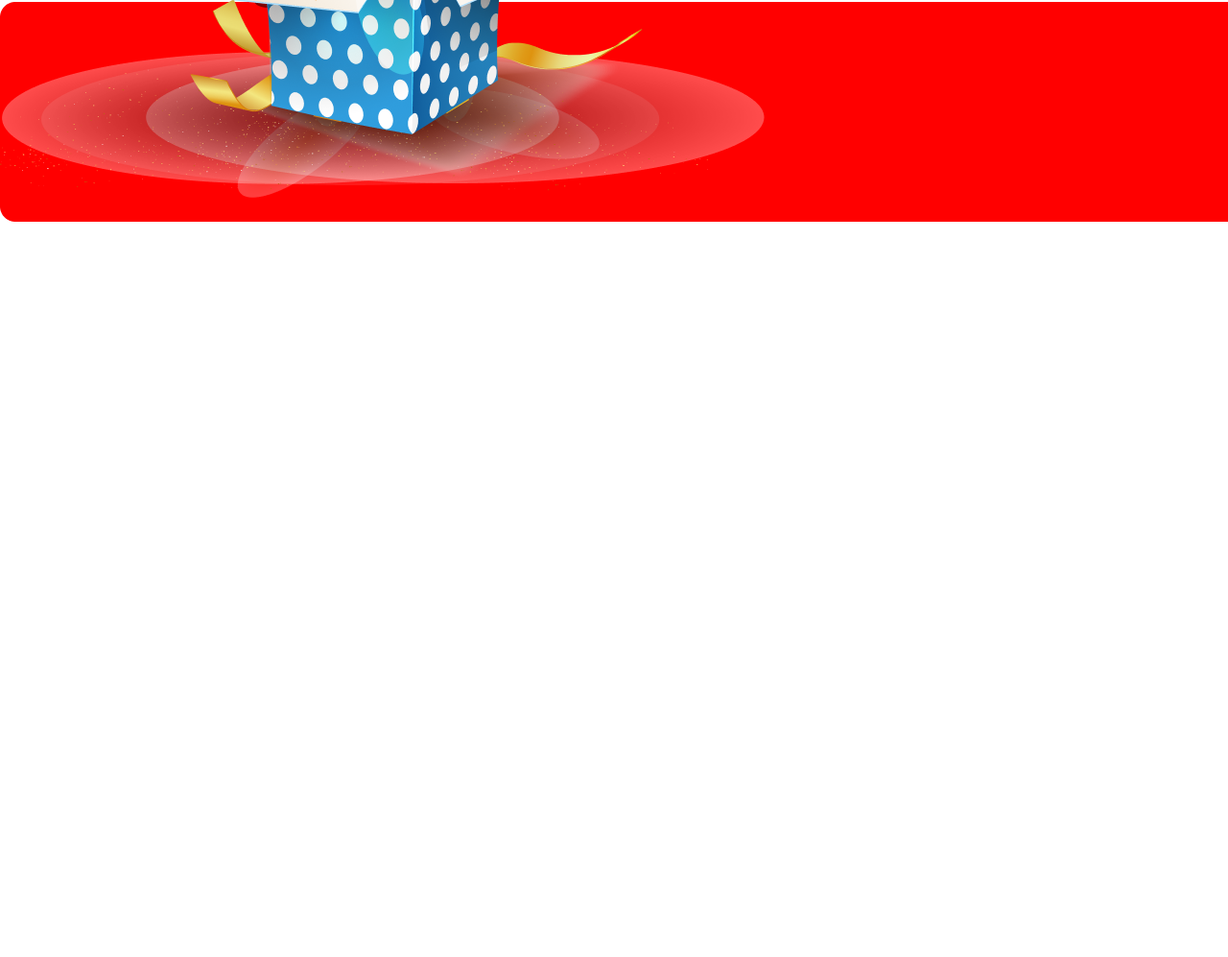
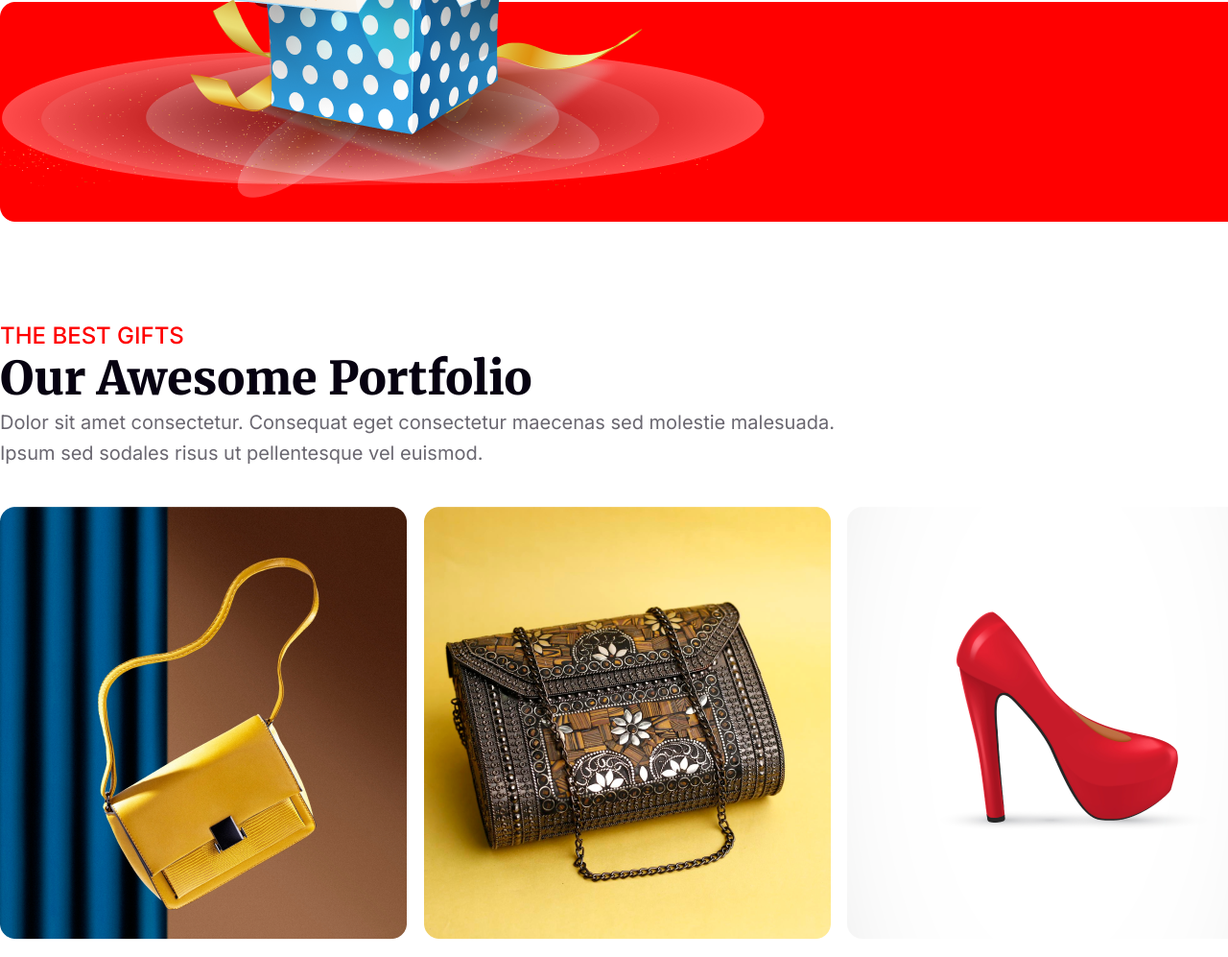
Before and after one commit to Sahidul-11/assignment-01, a plain HTML site: page index.html in a window 1280 px wide. Shown: the part 4149-5146 px from the top of the page at 96% size. Before the commit the page ends 4384 px from the top, so only its background shows below. Drawn offline with Linux system fonts and the light colour scheme.

Commit message:
gellary part comlite

```diff
--- a/css/style.css
+++ b/css/style.css
@@ -310,5 +310,46 @@ line-height: 32px;
 .jamela{
     position: absolute;
     left:-150px;
-    top: 50px;
+    top: 50px ;
 }
+.main .descript{
+    margin-top: 100px;
+}
+.descript h6{
+    color: #F00;
+font-family: Inter;
+font-size: 24px;
+font-weight: 500;
+}
+.descript h4{
+    color: #070211;
+font-family: Merriweather;
+font-size: 48px;
+font-weight: 900;
+text-transform: capitalize;
+}
+.descript p{
+    color: #07021199;
+font-family: Inter;
+font-size: 20px;
+font-weight: 400;
+line-height: 32px;
+}
+.store{
+    margin-top: 30px;
+    width: 100%;
+    display: flex;
+    flex-wrap: wrap;
+    justify-content: space-between;
+}
+.store .item{
+    margin: 10px 13px 12px 0 ;
+    width: 424px;
+    height: 450px;
+    border-radius: 16px;
+    transition: .4s ease-in-out;
+}
+.store .item:hover{
+    border: 2px solid #F00;
+
+}
--- a/index.html
+++ b/index.html
@@ -102,7 +102,21 @@
 </section>
 <!-- section 5 -->
 <section>
-    <div class="main"></div>
+    <div class="main">
+        <div class="descript">
+            <h6>THE BEST GIFTS</h6>
+            <h4>Our Awesome Portfolio</h4>
+            <p>Dolor sit amet consectetur. Consequat eget consectetur maecenas sed molestie malesuada. <br> Ipsum sed sodales risus ut pellentesque vel euismod. </p>
+        </div>
+        <div class="store">
+            <div class="item"><img src="images/Rectangle 3.png" alt="Rectangle3"></div>
+            <div class="item"><img src="images/Rectangle 4.png" alt="Rectangle4"></div>
+            <div class="item"> <img src="images/Rectangle 5.png" alt="Rectangle5"></div>
+            <div class="item"><img src="images/Rectangle 6.png" alt="Rectangle6"></div>
+            <div class="item"><img src="images/Rectangle 7.png" alt="Rectangle7"></div>
+            <div class="item"><img src="images/Rectangle 8.png" alt="Rectangle8"></div>
+        </div>
+    </div>
 </section>
 </body>
 </html>
```
